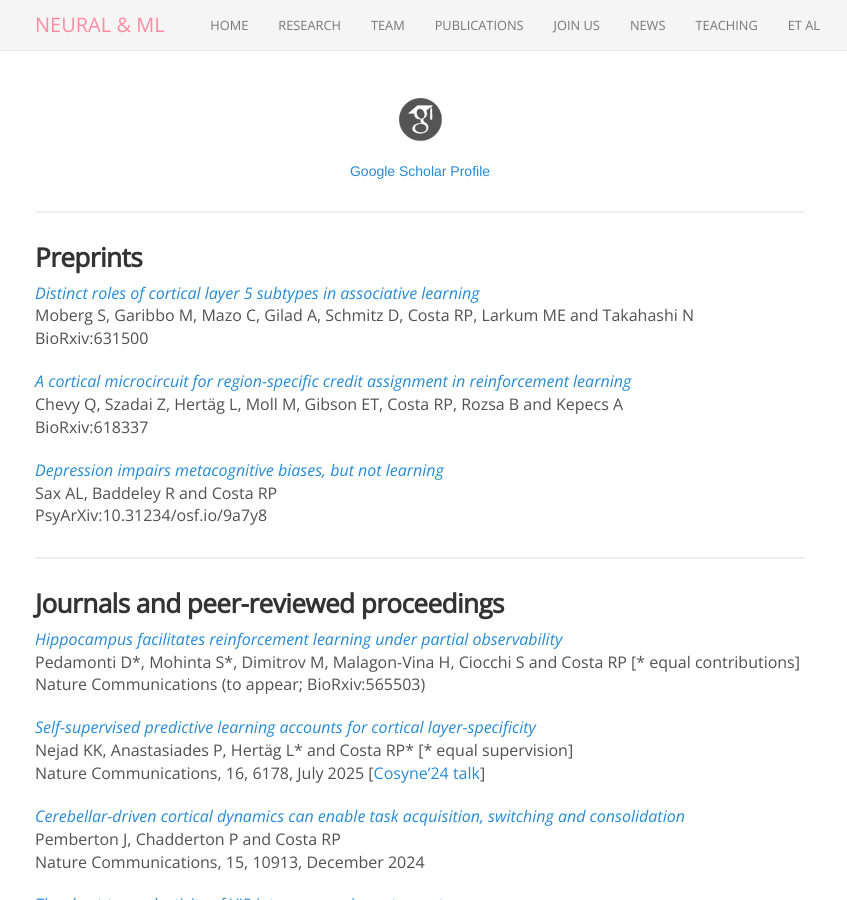
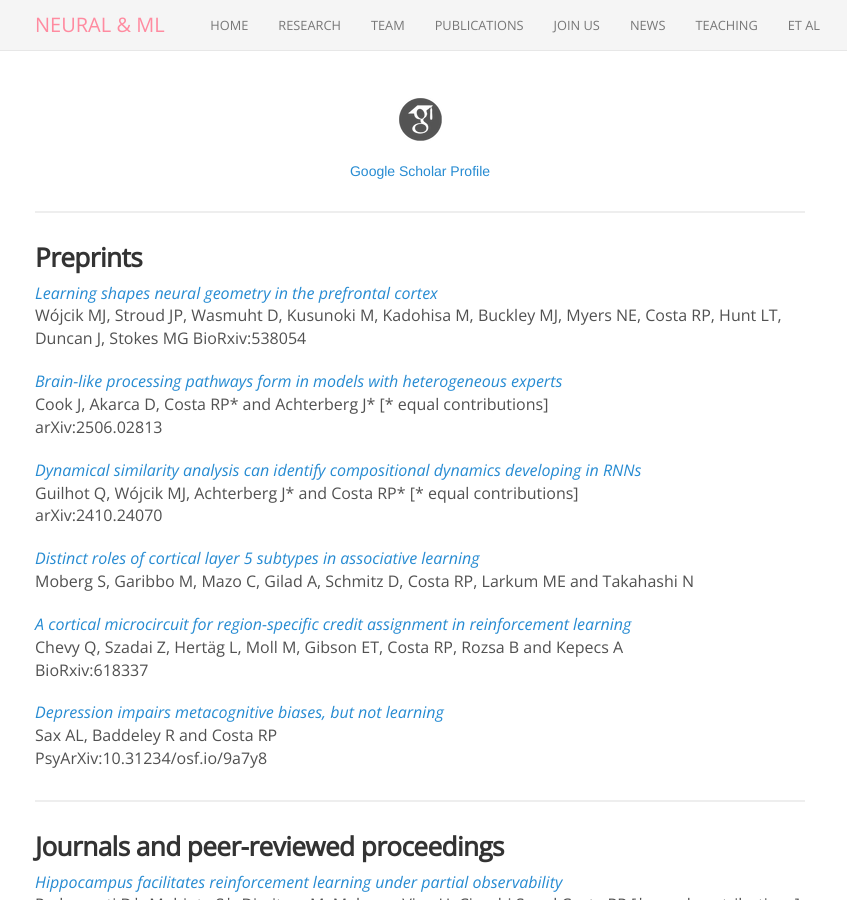
Before and after one commit to neuralml/neuralml.github.io, a Jekyll site: the page built from publications.md, in a window 1280 px wide and 900 px high. Shown: the whole window, without its empty margins (220-1067 px from the left). Built offline with Jekyll 4.4.1, drawn with Linux system fonts in a browser that asks for light colours; nearby versions of some CDN libraries.

Commit message:
added preprints

```diff
--- a/publications.md
+++ b/publications.md
@@ -16,9 +16,22 @@ permalink: /publications/
 
 ### Preprints
 
+
+[_Learning shapes neural geometry in the prefrontal cortex_](https://doi.org/10.1101/2023.04.24.538054)<br>
+Wójcik MJ, Stroud JP, Wasmuht D, Kusunoki M, Kadohisa M, Buckley MJ, Myers NE, Costa RP, Hunt LT, Duncan J, Stokes MG
+BioRxiv:538054
+
+[_Brain-like processing pathways form in models with heterogeneous experts_](https://doi.org/10.48550/arXiv.2506.02813)<br>
+Cook J, Akarca D, Costa RP\* and Achterberg J\* [\* equal contributions]<br>
+arXiv:2506.02813
+
+[_Dynamical similarity analysis can identify compositional dynamics developing in RNNs_](https://doi.org/10.48550/arXiv.2410.24070)<br>
+Guilhot Q, Wójcik MJ, Achterberg J\* and Costa RP\* [\* equal contributions]<br>
+arXiv:2410.24070
+
 [_Distinct roles of cortical layer 5 subtypes in associative learning_](https://doi.org/10.1101/2025.01.07.631500)<br>
 Moberg S, Garibbo M, Mazo C, Gilad A, Schmitz D, Costa RP, Larkum ME and Takahashi N<br>
-BioRxiv:631500
+
 
 [_A cortical microcircuit for region-specific credit assignment in reinforcement learning_](https://doi.org/10.1101/2024.10.15.618337)<br>
 Chevy Q, Szadai Z, Hertäg L, Moll M, Gibson ET, Costa RP, Rozsa B and Kepecs A<br>
```
Also changed, not shown: joinus.md (+1 -1 lines).
